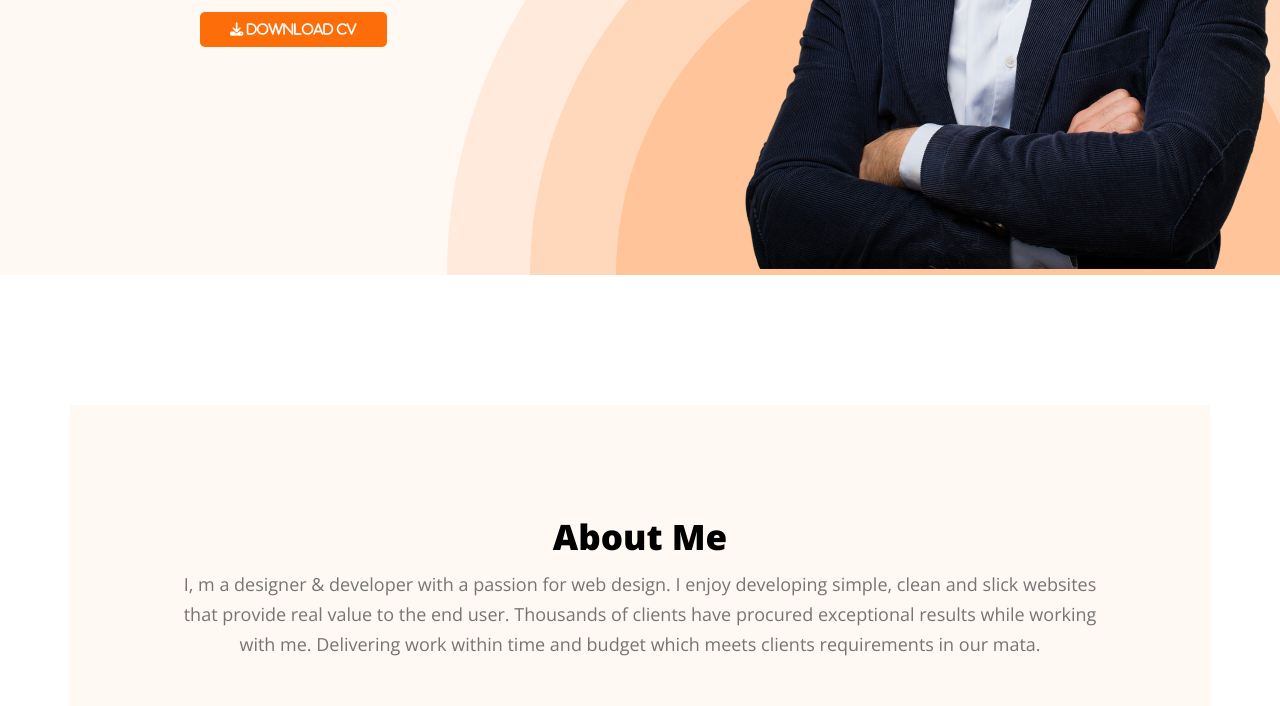
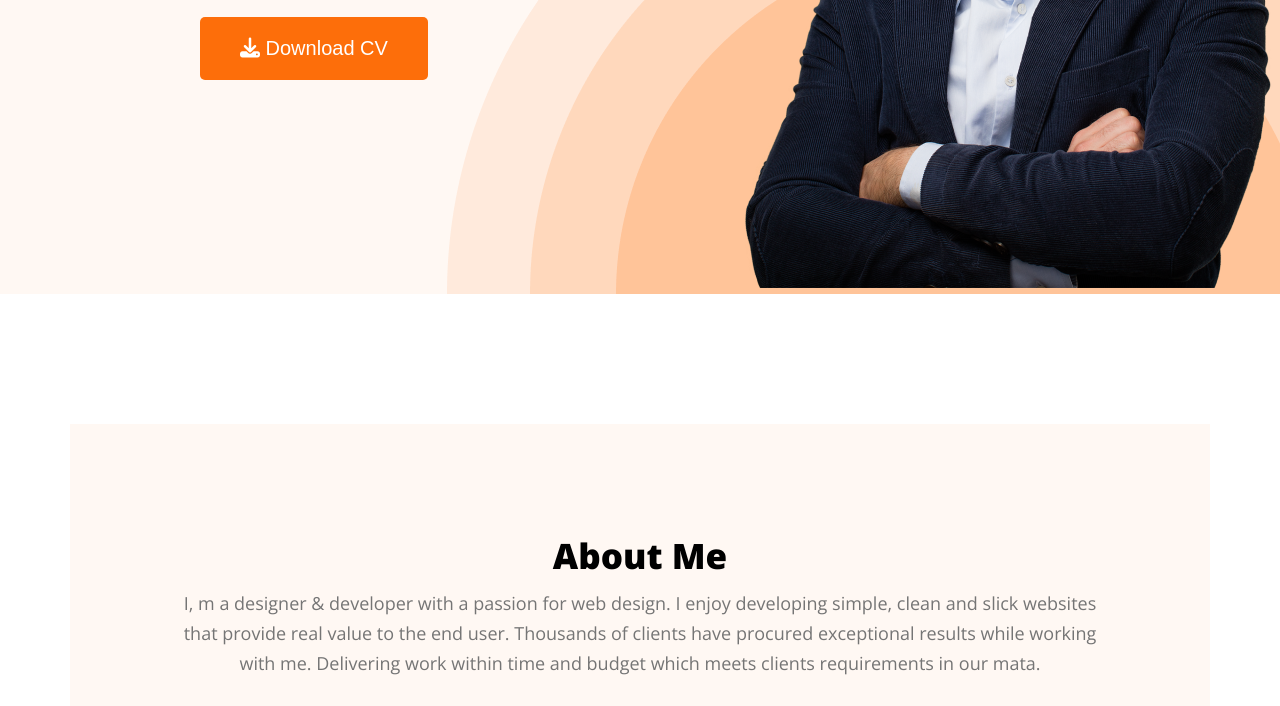
Before and after one commit to runelahmed/developer-portfolio, a plain HTML site: page index.html in a window 1280 px wide. Shown: the part 531-1237 px from the top of the page. Drawn offline with nearby package versions, Linux system fonts and the light colour scheme.

Commit message:
customized

```diff
--- a/index.html
+++ b/index.html
@@ -28,7 +28,7 @@
             <div class="navbody-left"><h3>Hi, I  am</h3>
                 <h1>Mary Hardy</h1>
                 <p>Shot what able cold new see hold. Friendly as an betrayed formerly he. <br>Morning because as to society behaved moments.</p>
-                <button class="btn-primary"><a href="index.html" class="download-cv"><i class="fa-solid fa-download download-icon"> Download CV</i></a></button>
+                <button class="btn-primary"><a href="index.html" class="download-cv"><i class="fa-solid fa-download download-icon"> </i> Download CV</a></button>
             </div>
 
             <div class="navbody-right"><img src="images/hardy.png" alt=""></div>
@@ -170,7 +170,7 @@
 
             </div>
             <div class="download-btn">
-                <button class="btn-primary"><a href="index.html" class="download-cv"><i class="fa-solid fa-download download"> Download CV</i></a></button>
+                <button class="btn-primary"><a href="index.html" class="download-cv"><i class="fa-solid fa-download download"></i> Download CV</a></button>
             </div>
 
         </div>
--- a/style/portfolio.css
+++ b/style/portfolio.css
@@ -23,6 +23,8 @@ ul {
     border-radius: 5px;
     border: none;
     color: #fff;
+    padding: 10px;
+    font-size: 20px;
 
 
 }
```
